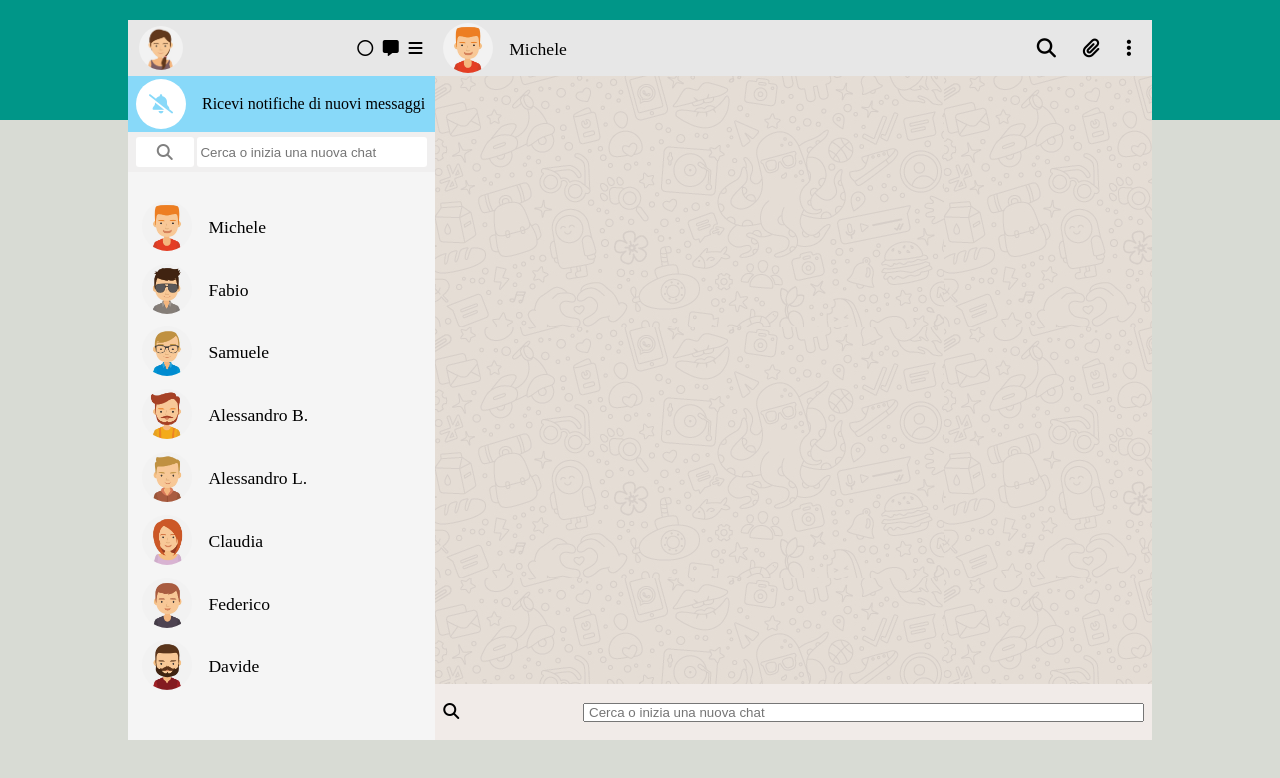
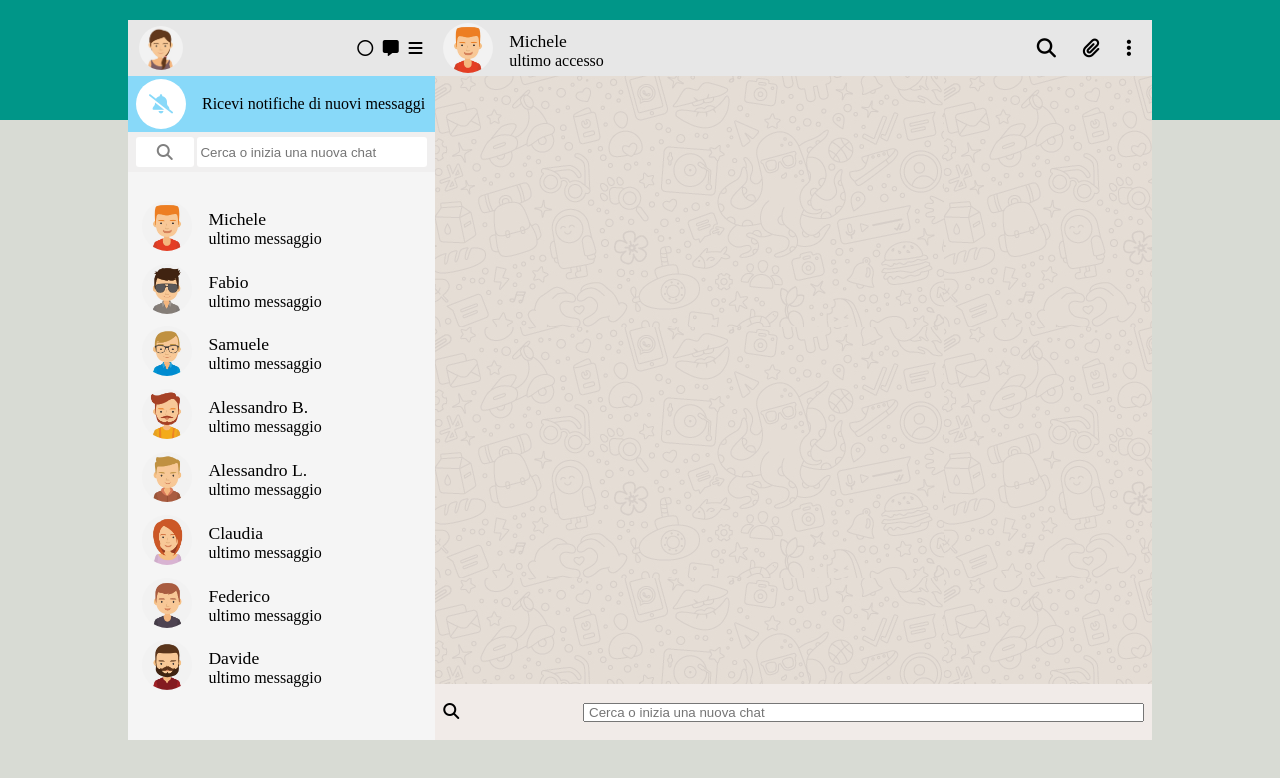
Before and after one commit to GiorgioDellutri/vue-boolzapp, a plain HTML site: page index.html in a window 1280 px wide. Drawn offline with nearby package versions, Linux system fonts and the light colour scheme.

Commit message:
margin name contact

```diff
--- a/css/style.css
+++ b/css/style.css
@@ -155,7 +155,7 @@ div.contact-chat img{
 
 div.contact-chat p{
     font-size: 1.1rem;
-    margin-top: 1rem;
+    margin-top: .5rem;
 }
 
 
--- a/index.html
+++ b/index.html
@@ -46,7 +46,10 @@
                         <section class="list-contact">
                             <div class="contact-chat" v-for="(element,index) in contacts" @click="clickOnContact(index)">
                                 <img :src=`./img/avatar${element.avatar}.jpg` alt="img contact">
-                                <p>{{element.name}}</p>
+                                <div class="name-contact">
+                                    <p>{{element.name}}</p>
+                                    <span>ultimo messaggio</span>
+                                </div>
                             </div>
                         </section>
                     </div>
@@ -54,7 +57,10 @@
                         <section class="user-chat-section">
                             <div class="contact-chat">
                                 <img :src=`./img/avatar${contacts[activeIndex].avatar}.jpg` alt=" img contact">
-                                <p> {{contacts[activeIndex].name}}</p>
+                                <div class="name-contact">
+                                    <p> {{contacts[activeIndex].name}}</p>
+                                    <span>ultimo accesso</span>
+                                </div>
                             </div>
 
                             </p>
```
